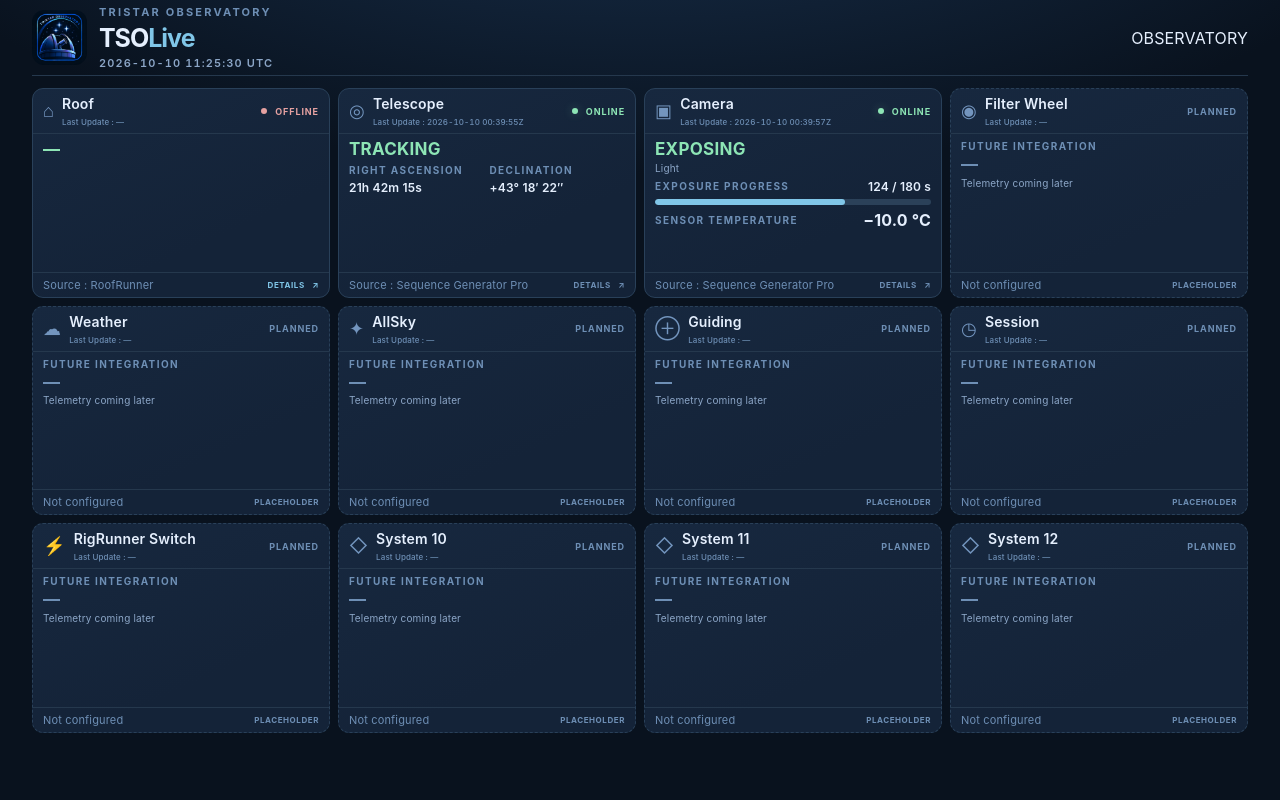
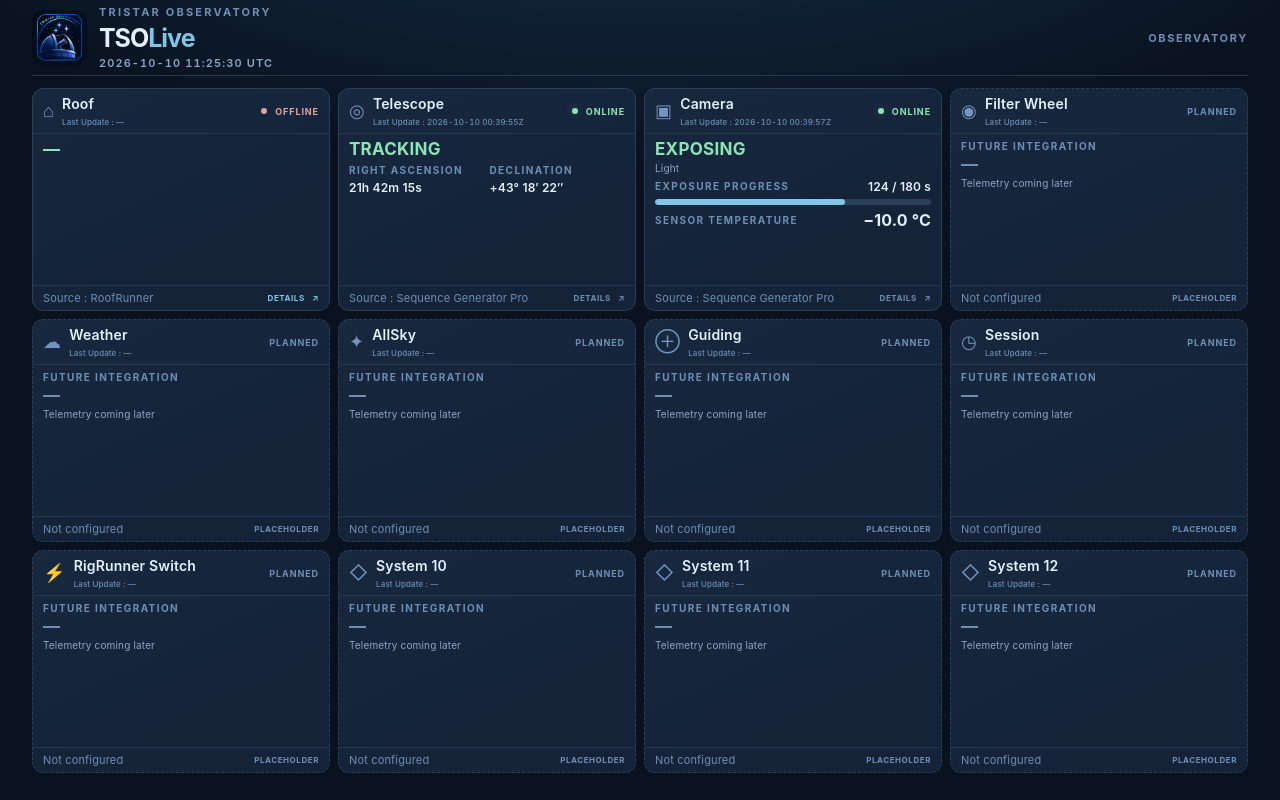
Before and after one commit to EorEquis/TSOLive, a FastAPI app: page / in a window 1280 px wide. Run offline with FastAPI, Linux system fonts and the light colour scheme.

Commit message:
Allocate removed heading space to three equal-height dashboard rows

```diff
--- a/static/styles.css
+++ b/static/styles.css
@@ -160,8 +160,8 @@ main{padding-top:30px}
 @media(min-width:1251px){
   main:not(.details-main){flex:1 1 auto;min-height:0}
   main:not(.details-main) .tile-grid{
-    height:calc(100vh - 155px);
-    height:calc(100dvh - 155px);
+    height:calc(100vh - 115px);
+    height:calc(100dvh - 115px);
     min-height:0;
     grid-template-rows:repeat(3,minmax(0,1fr));
     align-content:stretch;
@@ -182,3 +182,7 @@ main{padding-top:30px}
   main:not(.details-main) .tile-grid .description{font-size:10px}
   main:not(.details-main)+.page-footer{margin-top:6px;padding:5px 0 7px}
 }
+
+/* Homepage breadcrumb occupies the header's right side; no separate heading row. */
+.overview-breadcrumb{margin-left:auto;color:var(--subtle);font-size:11px;font-weight:700;letter-spacing:.15em;white-space:nowrap}
+@media(max-width:520px){.overview-breadcrumb{font-size:9px;letter-spacing:.08em}}
```
